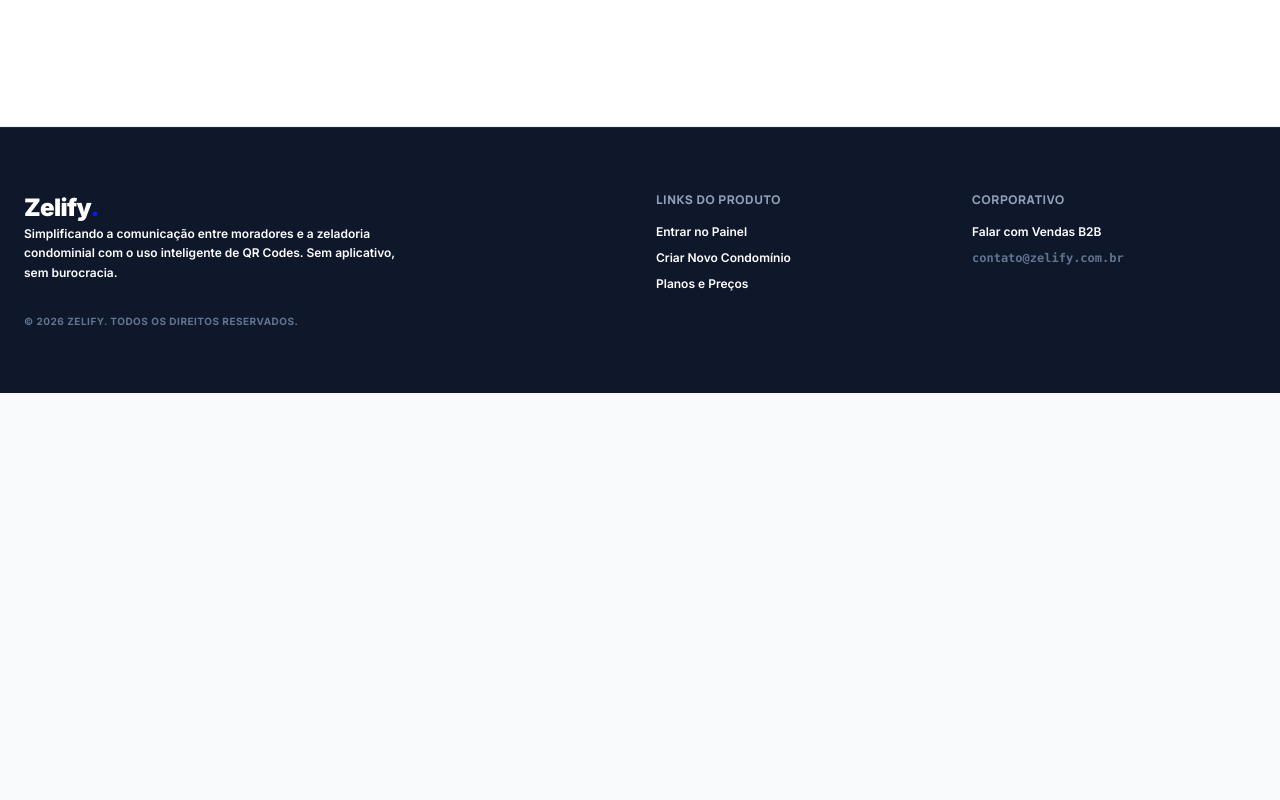
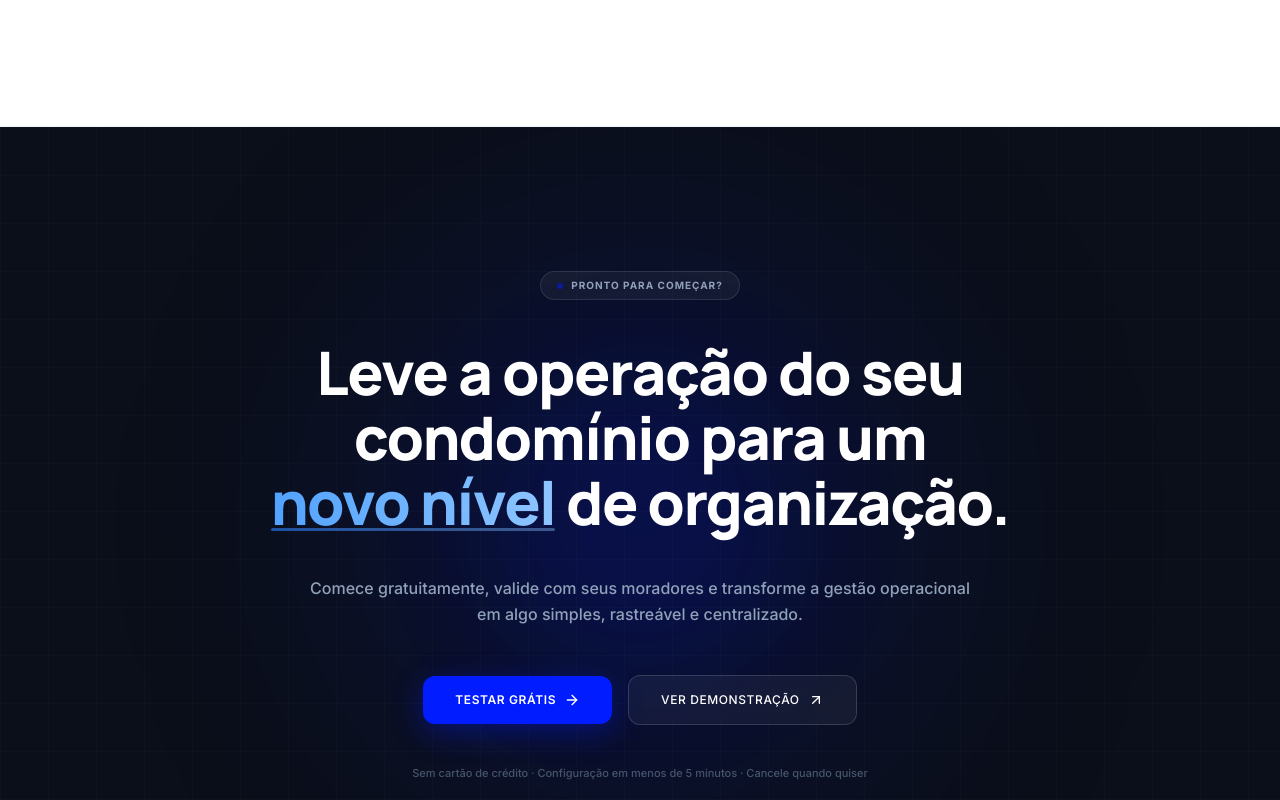
Before and after one commit to Leonardo-Tobias/Zelify-LP, a React (Vite) app: page / in a window 1280 px wide. Shown: the part 8000-8800 px from the top of the page. Before the commit the page ends 8393 px from the top, so only its background shows below. Built offline with nearby package versions, Linux system fonts and the light colour scheme.

Commit message:
feat(lp): adicionar secao de CTA final antes do footer

```diff
--- a/src/App.tsx
+++ b/src/App.tsx
@@ -1342,6 +1342,78 @@ export default function App() {
         </div>
       </section>
 
+      {/* FINAL CTA */}
+      <section className="relative overflow-hidden bg-[#0B0F19] py-28 md:py-36">
+        {/* Glow de fundo */}
+        <div className="absolute inset-0 pointer-events-none">
+          <div className="absolute top-1/2 left-1/2 -translate-x-1/2 -translate-y-1/2 w-[600px] h-[600px] bg-[#001CFF]/12 rounded-full blur-[120px]" />
+          <div className="absolute top-1/2 left-1/2 -translate-x-1/2 -translate-y-1/2 w-[300px] h-[300px] bg-[#001CFF]/10 rounded-full blur-[60px]" />
+        </div>
+
+        {/* Grade decorativa sutil */}
+        <div
+          className="absolute inset-0 opacity-[0.03] pointer-events-none"
+          style={{
+            backgroundImage: `linear-gradient(rgba(255,255,255,0.5) 1px, transparent 1px), linear-gradient(90deg, rgba(255,255,255,0.5) 1px, transparent 1px)`,
+            backgroundSize: '48px 48px',
+          }}
+        />
+
+        <div className="relative z-10 max-w-4xl mx-auto px-6 text-center space-y-10">
+
+          {/* Badge */}
+          <div className="inline-flex items-center space-x-2 bg-white/5 border border-white/10 px-4 py-1.5 rounded-full">
+            <span className="w-1.5 h-1.5 rounded-full bg-[#001CFF] animate-pulse" />
+            <span className="text-[10px] font-bold uppercase tracking-widest text-slate-400">
+              Pronto para começar?
+            </span>
+          </div>
+
+          {/* Título */}
+          <h2 className="text-3xl sm:text-4xl md:text-5xl lg:text-6xl font-black text-white tracking-tight leading-[1.08] max-w-3xl mx-auto">
+            Leve a operação do seu condomínio para um{' '}
+            <span className="relative inline-block">
+              <span className="relative z-10 text-transparent bg-clip-text bg-gradient-to-r from-blue-400 to-blue-300">
+                novo nível
+              </span>
+              <span className="absolute inset-x-0 bottom-1 h-[3px] bg-gradient-to-r from-blue-500/60 to-blue-300/40 rounded-full" />
+            </span>
+            {' '}de organização.
+          </h2>
+
+          {/* Texto */}
+          <p className="text-slate-400 text-sm sm:text-base font-medium leading-relaxed max-w-2xl mx-auto">
+            Comece gratuitamente, valide com seus moradores e transforme a gestão operacional em algo simples, rastreável e centralizado.
+          </p>
+
+          {/* CTAs */}
+          <div className="flex flex-col sm:flex-row justify-center items-center gap-4 pt-2">
+            <a
+              href="https://zelify.vercel.app/cadastro"
+              target="_blank"
+              rel="noreferrer"
+              className="inline-flex items-center justify-center space-x-2 bg-[#001CFF] hover:bg-[#0014CC] text-white text-xs font-semibold uppercase tracking-wider px-8 py-4 rounded-xl shadow-[0_8px_30px_rgba(0,28,255,0.35)] hover:shadow-[0_12px_40px_rgba(0,28,255,0.5)] transition-all duration-300 active:scale-[0.98] w-full sm:w-auto whitespace-nowrap"
+            >
+              <span>Testar Grátis</span>
+              <ArrowRight className="w-4 h-4" />
+            </a>
+            <button
+              onClick={() => setB2bModalOpen(true)}
+              className="inline-flex items-center justify-center space-x-2 border border-white/15 hover:border-white/30 bg-white/5 hover:bg-white/10 text-white text-xs font-medium uppercase tracking-wider px-8 py-4 rounded-xl transition-all duration-300 active:scale-[0.98] w-full sm:w-auto whitespace-nowrap backdrop-blur-sm"
+            >
+              <span>Ver Demonstração</span>
+              <ArrowUpRight className="w-4 h-4" />
+            </button>
+          </div>
+
+          {/* Social proof mínimo */}
+          <p className="text-[11px] text-slate-600 font-medium">
+            Sem cartão de crédito · Configuração em menos de 5 minutos · Cancele quando quiser
+          </p>
+
+        </div>
+      </section>
+
       {/* FOOTER */}
       <footer className="bg-slate-900 text-white py-16 border-t border-slate-800">
         <div className="max-w-7xl mx-auto px-6 grid grid-cols-1 md:grid-cols-12 gap-12 md:gap-8 items-start">
```
